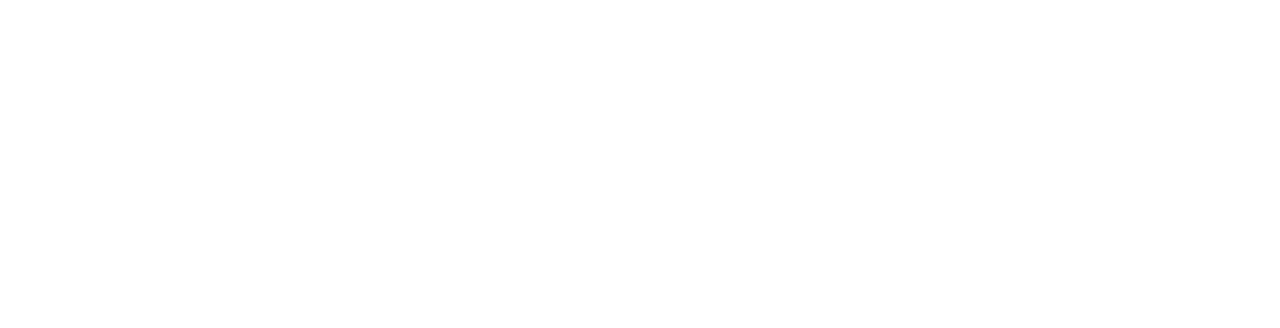
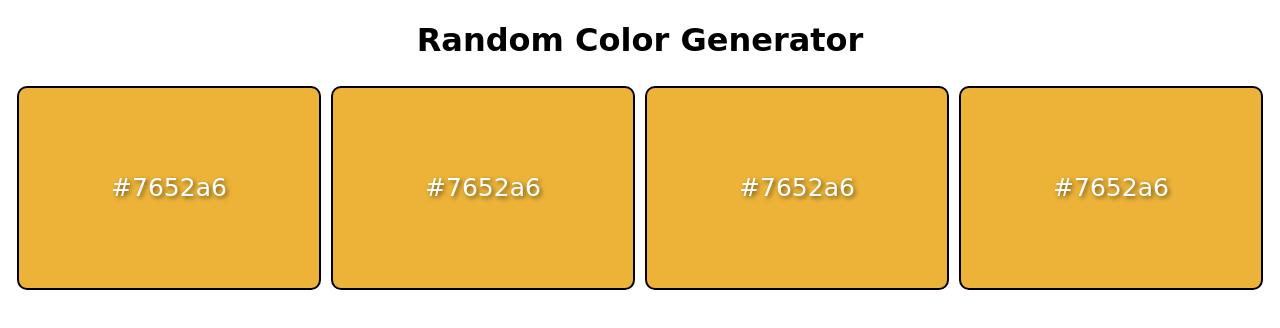
Before and after one commit to KingMazu/random-color-generator, a plain HTML site: page index.html in a window 1280 px wide. Drawn offline with Linux system fonts and the light colour scheme.

```diff
--- a/index.html
+++ b/index.html
@@ -7,9 +7,15 @@
   <link rel="stylesheet" href="style.css">
 </head>
 <body>
-<h1></h1>
+<h1>Random Color Generator</h1>
+<div class="container">
+  <div class="color-container">#7652a6</div>
+  <div class="color-container">#7652a6</div>
+  <div class="color-container">#7652a6</div>
+  <div class="color-container">#7652a6</div>
 
+</div>
 
-  <script src="script.js"></script>
+<script src="script.js"></script>
 </body>
 </html>
--- a/style.css
+++ b/style.css
@@ -0,0 +1,30 @@
+body{
+  margin: 0;
+  font-family: cursive;
+}
+
+h1{
+  text-align: center;
+}
+.container{
+  display: flex;
+  justify-content: center;
+  flex-wrap: wrap;
+}
+
+
+.color-container{
+  display: flex;
+  height: 200px;
+  width: 300px;
+  background-color: rgb(236, 179, 56);
+  margin: 5px;
+  align-items: center;
+  justify-content: center;
+  font-size: 25px;
+  text-shadow: 2px 2px 4px rgba(0,0,0,.5);
+  color: white;
+  border: solid black 2px;
+  border-radius: 10px;
+
+}
```
